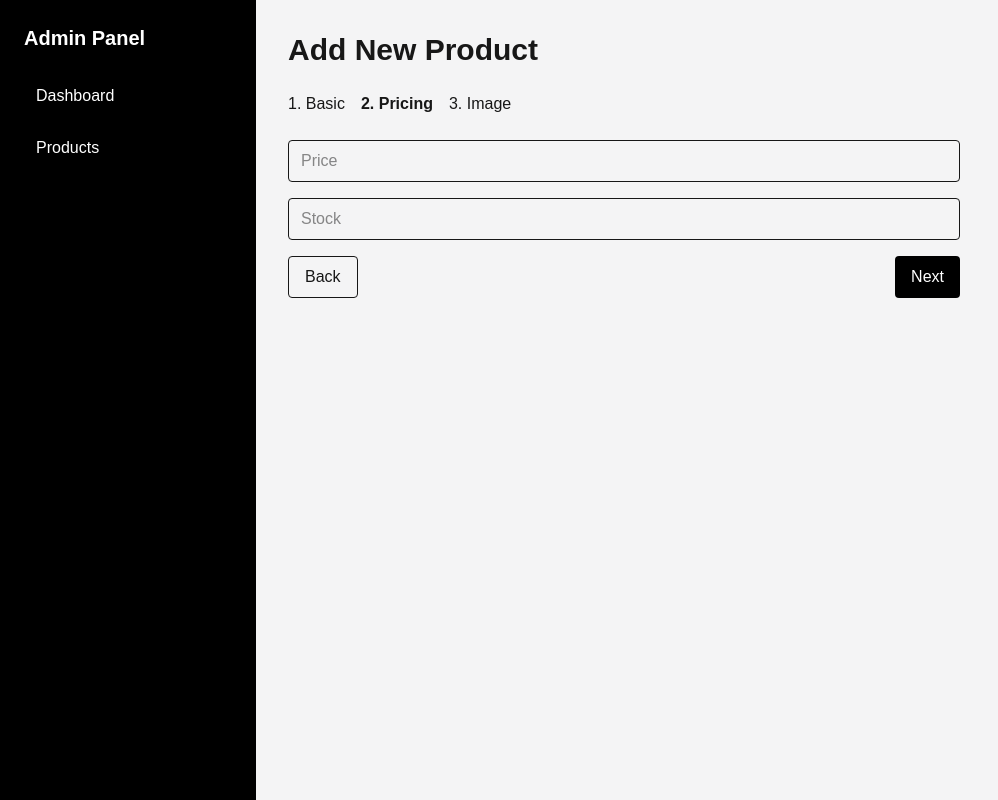
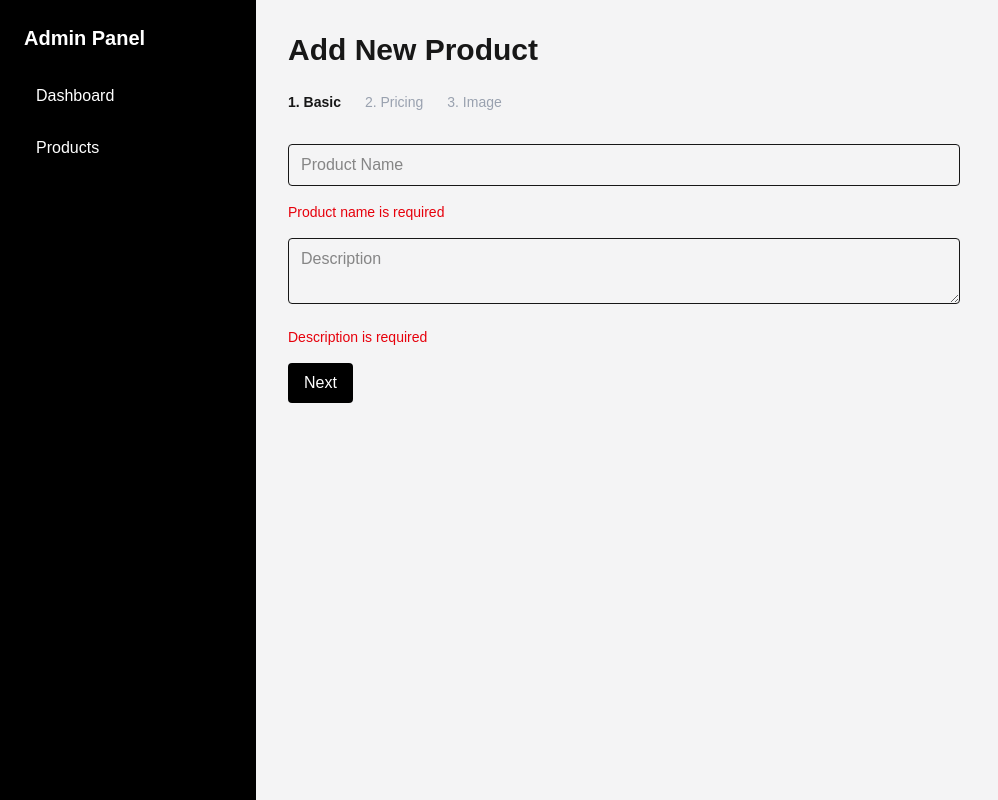
Before and after one commit to DrownedDragon512/ecommerce-admin-dashboard, a Next.js app: page /dashboard/products/new in a window 1280 px wide. Both pictures are taken after a click on the button "Next". Shown: the whole page, without its empty margins (0-998 px from the left). Built offline with nearby package versions, Linux system fonts and the light colour scheme.

Commit message:
Add multi-step product creation with Zod validation

```diff
--- a/app/dashboard/products/new/page.tsx
+++ b/app/dashboard/products/new/page.tsx
@@ -1,38 +1,120 @@
 "use client";
 
 import { useState } from "react";
+import { z } from "zod";
+
+/* ------------------ Zod Schemas ------------------ */
+const basicSchema = z.object({
+  name: z.string().min(1, "Product name is required"),
+  description: z.string().min(1, "Description is required"),
+});
+
+const pricingSchema = z.object({
+  price: z.number().positive("Price must be greater than 0"),
+  stock: z.number().int().nonnegative("Stock cannot be negative"),
+});
 
 export default function NewProductPage() {
   const [step, setStep] = useState(1);
 
+  const [formData, setFormData] = useState({
+    name: "",
+    description: "",
+    price: 0,
+    stock: 0,
+  });
+
+  const [errors, setErrors] = useState<Record<string, string>>({});
+
+  /* ------------------ Handlers ------------------ */
+  const handleNextFromBasic = () => {
+    const result = basicSchema.safeParse({
+      name: formData.name,
+      description: formData.description,
+    });
+
+    if (!result.success) {
+      const fieldErrors: Record<string, string> = {};
+      result.error.issues.forEach((issue) => {
+        const field = issue.path[0] as string;
+        fieldErrors[field] = issue.message;
+      });
+      setErrors(fieldErrors);
+      return;
+    }
+
+    setErrors({});
+    setStep(2);
+  };
+
+  const handleNextFromPricing = () => {
+    const result = pricingSchema.safeParse({
+      price: formData.price,
+      stock: formData.stock,
+    });
+
+    if (!result.success) {
+      const fieldErrors: Record<string, string> = {};
+      result.error.issues.forEach((issue) => {
+        const field = issue.path[0] as string;
+        fieldErrors[field] = issue.message;
+      });
+      setErrors(fieldErrors);
+      return;
+    }
+
+    setErrors({});
+    setStep(3);
+  };
+
+  /* ------------------ UI ------------------ */
   return (
     <div className="max-w-2xl">
-      <h1 className="text-3xl font-bold mb-6">
-        Add New Product
-      </h1>
+      <h1 className="mb-6 text-3xl font-bold">Add New Product</h1>
 
-      {/* Step Indicator */}
-      <div className="mb-6 flex gap-4">
-        <span className={step === 1 ? "font-bold" : ""}>1. Basic</span>
-        <span className={step === 2 ? "font-bold" : ""}>2. Pricing</span>
-        <span className={step === 3 ? "font-bold" : ""}>3. Image</span>
+      {/* Stepper */}
+      <div className="mb-8 flex gap-6 text-sm">
+        <span className={step === 1 ? "font-bold" : "text-gray-400"}>
+          1. Basic
+        </span>
+        <span className={step === 2 ? "font-bold" : "text-gray-400"}>
+          2. Pricing
+        </span>
+        <span className={step === 3 ? "font-bold" : "text-gray-400"}>
+          3. Image
+        </span>
       </div>
 
-      {/* Step 1 */}
+      {/* Step 1: Basic */}
       {step === 1 && (
         <div className="space-y-4">
           <input
             type="text"
             placeholder="Product Name"
             className="w-full rounded border px-3 py-2"
+            value={formData.name}
+            onChange={(e) =>
+              setFormData({ ...formData, name: e.target.value })
+            }
           />
+          {errors.name && (
+            <p className="text-sm text-red-600">{errors.name}</p>
+          )}
+
           <textarea
             placeholder="Description"
             className="w-full rounded border px-3 py-2"
+            value={formData.description}
+            onChange={(e) =>
+              setFormData({ ...formData, description: e.target.value })
+            }
           />
+          {errors.description && (
+            <p className="text-sm text-red-600">{errors.description}</p>
+          )}
 
           <button
-            onClick={() => setStep(2)}
+            onClick={handleNextFromBasic}
             className="rounded bg-black px-4 py-2 text-white"
           >
             Next
@@ -40,19 +122,40 @@ export default function NewProductPage() {
         </div>
       )}
 
-      {/* Step 2 */}
+      {/* Step 2: Pricing */}
       {step === 2 && (
         <div className="space-y-4">
           <input
             type="number"
             placeholder="Price"
             className="w-full rounded border px-3 py-2"
+            value={formData.price}
+            onChange={(e) =>
+              setFormData({
+                ...formData,
+                price: Number(e.target.value),
+              })
+            }
           />
+          {errors.price && (
+            <p className="text-sm text-red-600">{errors.price}</p>
+          )}
+
           <input
             type="number"
             placeholder="Stock"
             className="w-full rounded border px-3 py-2"
+            value={formData.stock}
+            onChange={(e) =>
+              setFormData({
+                ...formData,
+                stock: Number(e.target.value),
+              })
+            }
           />
+          {errors.stock && (
+            <p className="text-sm text-red-600">{errors.stock}</p>
+          )}
 
           <div className="flex justify-between">
             <button
@@ -62,7 +165,7 @@ export default function NewProductPage() {
               Back
             </button>
             <button
-              onClick={() => setStep(3)}
+              onClick={handleNextFromPricing}
               className="rounded bg-black px-4 py-2 text-white"
             >
               Next
@@ -71,7 +174,7 @@ export default function NewProductPage() {
         </div>
       )}
 
-      {/* Step 3 */}
+      {/* Step 3: Image */}
       {step === 3 && (
         <div className="space-y-4">
           <input
--- a/package.json
+++ b/package.json
@@ -11,7 +11,8 @@
   "dependencies": {
     "next": "16.1.1",
     "react": "19.2.3",
-    "react-dom": "19.2.3"
+    "react-dom": "19.2.3",
+    "zod": "^4.3.2"
   },
   "devDependencies": {
     "@tailwindcss/postcss": "^4",
```
Also changed, not shown: 1 other file (tests, documents, lock files or other folders).
